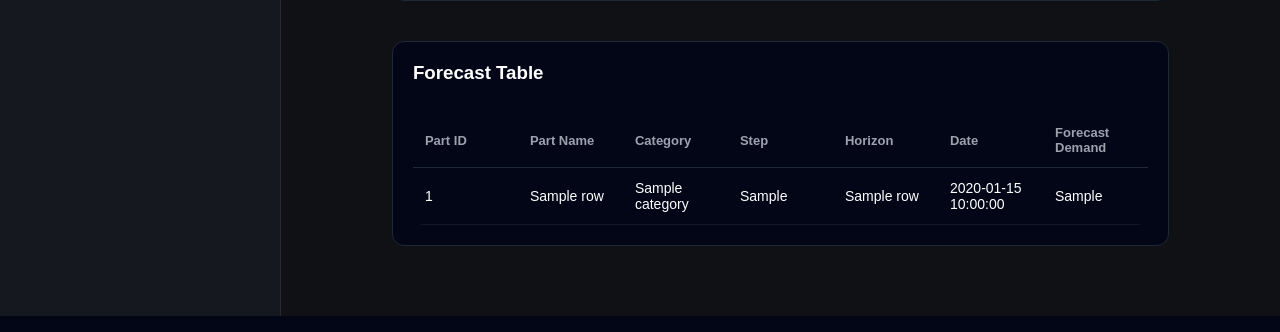
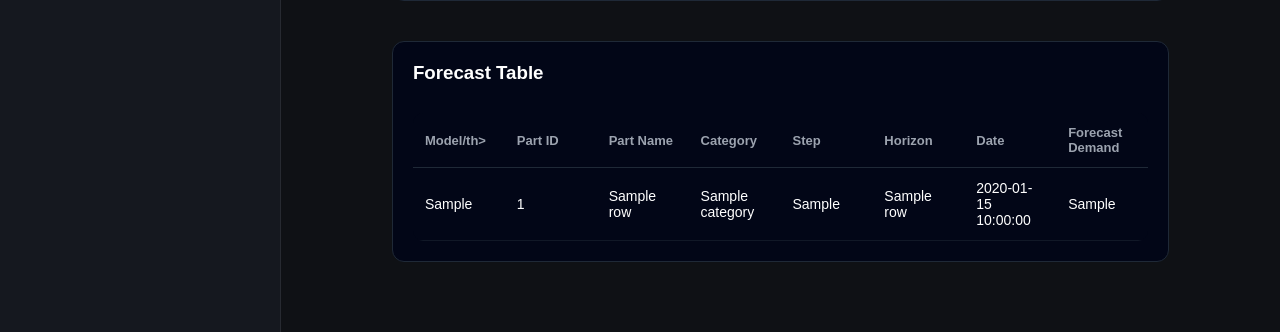
Before and after one commit to charles-balingit/SofdesProject, a Flask app: template app/templates/parts_procurement.html in a window 1280 px wide. Shown: the part 765-1097 px from the top of the page. Run offline with Flask 3, Linux system fonts and the light colour scheme; the template is opened without the code that fills it: most values are stand-ins (such as "Sample title", 1, 10 or a date in 2020).

Commit message:
Update parts_procurement.html

```diff
--- a/app/templates/parts_procurement.html
+++ b/app/templates/parts_procurement.html
@@ -51,6 +51,7 @@
                 <table class="forecast-table">
                     <thead>
                         <tr>
+                            <th>Model/th>
                             <th>Part ID</th>
                             <th>Part Name</th>
                             <th>Category</th>
@@ -63,6 +64,7 @@
                     <tbody>
                         {% for row in table_rows %}
                         <tr>
+                            <td>{{ row.model_key }}</td>
                             <td>{{ row.part_id }}</td>
                             <td>{{ row.part_name }}</td>
                             <td>{{ row.category }}</td>
```
